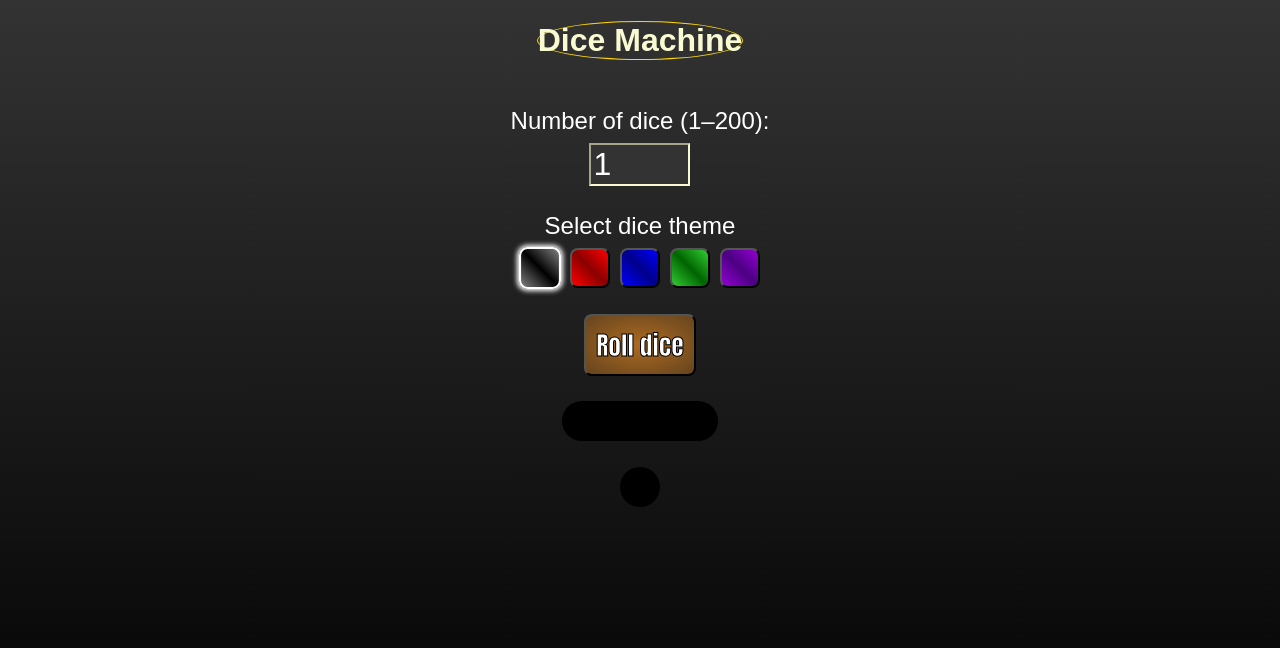
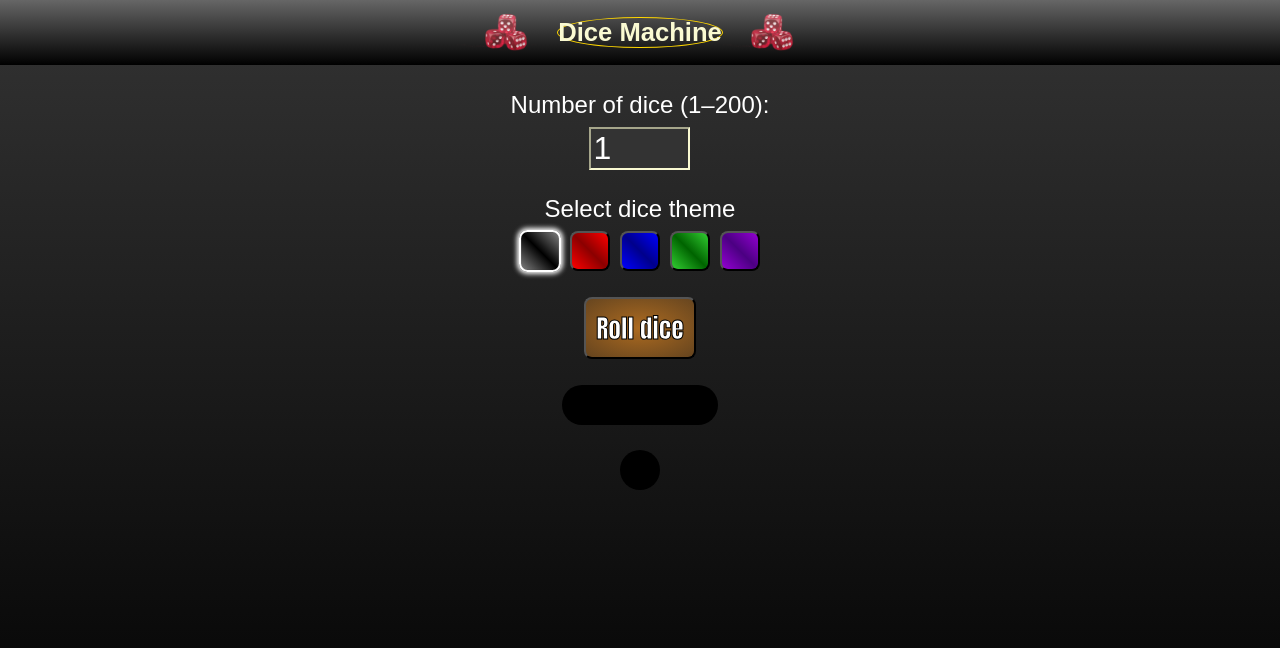
Before and after one commit to hemingus/javascript-basic-4, a plain HTML site: page index.html in a window 1280 px wide. Drawn offline with Linux system fonts and the light colour scheme.

Commit message:
+assets, improved header, add diceroll sound effect

```diff
--- a/index.html
+++ b/index.html
@@ -9,7 +9,11 @@
 </head>
 <body>
     <main>
-        <h1>Dice Machine</h1>
+        <header>
+            <img src="./assets/diceimage.avif" alt="image of three red dice with white dots">
+            <h1>Dice Machine</h1>
+            <img src="./assets/diceimage.avif" alt="image of three red dice with white dots">
+        </header>
         <div class="label-group">
             <label for="dice-count">Number of dice (1–200):</label>
             <input
--- a/main.js
+++ b/main.js
@@ -7,6 +7,8 @@ const diceThemes = [
     { primary: "darkgreen", secondary: "limegreen" },
     { primary: "indigo", secondary: "darkviolet" },
 ];
+
+const diceSound = new Audio("./assets/diceroll.mp3");
 
 let diceColors = [diceThemes[0].primary, diceThemes[0].secondary];
 
@@ -34,6 +36,8 @@ function resetStats() {
 }
 
 function rollDice(numDice) {
+    diceSound.currentTime = 0;
+    diceSound.play()
     statsContainer.replaceChildren();
     diceContainer.replaceChildren();
     resetStats();
@@ -119,6 +123,7 @@ diceThemesContainer.firstElementChild.classList.add("active");
 activeThemeButton = diceThemesContainer.firstElementChild;
 
 function handleRollDice() {
+
     let diceCount = parseInt(document.getElementById("dice-count").value, 10);
     if (isNaN(diceCount) || diceCount < 1 || diceCount > 200) {
         alert("Dice count must be a number between 1 and 200.");
--- a/styles.css
+++ b/styles.css
@@ -18,15 +18,30 @@ body {
     margin: 0;
 }
 
+header {
+    text-align: center;
+    display: flex;
+    justify-content: center;
+    align-items: center;
+    width: 100dvw;
+    background: linear-gradient(#999 -50%, black);
+}
+
 main {
     display: flex;
     flex-direction: column;
     justify-content: center;
     align-items: center;
-    gap: 2vw;
+    gap: clamp(1.5rem, 2vw, 3rem);
+}
+
+img {
+    height: clamp(40px, 60px, 80px);
+    mix-blend-mode: screen;
 }
 
 h1 {
+    font-size: clamp(1.5rem, 2vw, 2rem);
     color: lightgoldenrodyellow;
     border: 1px solid gold;
     border-radius: 50%;
```
Also changed, not shown: assets/diceimage.avif (added), 1 other file.
